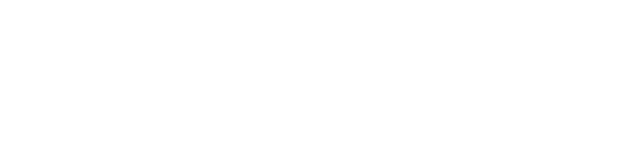
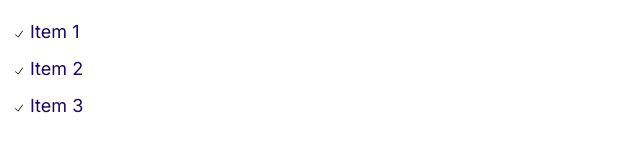
Before and after one commit to ignaf/Moshify, a plain HTML site: page Index.html in a window 1280 px wide. Shown: the whole page, without its empty margins (0-640 px from the left). Drawn offline with Linux system fonts and the light colour scheme.

Commit message:
lists component

```diff
--- a/Index.html
+++ b/Index.html
@@ -15,5 +15,10 @@
     <link rel="stylesheet" href="css/styles.css" />
   </head>
   <body>
+    <ul class="list list--tick">
+      <li class="list__item">Item 1</li>
+      <li class="list__item">Item 2</li>
+      <li class="list__item">Item 3</li>
+    </ul>
   </body>
 </html>
--- a/css/styles.css
+++ b/css/styles.css
@@ -114,3 +114,31 @@ a {
     font-size: 1.2rem;
   }
 }
+
+/*Lists*/
+.list {
+  list-style: none;
+  padding-left: 0;
+  color: var(--color-headings);
+}
+
+.list--inline .list__item {
+  display: inline-block;
+  margin-right: 2rem;
+}
+
+.list--tick {
+  list-style-image: url(../images/tick.svg);
+  padding-left: 3rem;
+}
+
+.list--tick .list__item {
+  padding-left: 0.5rem;
+  margin-bottom: 1rem;
+}
+
+@media screen and (min-width: 1024px) {
+  .list--tick .list__item {
+    padding-left: 0;
+  }
+}
```
Also changed, not shown: components/lists.html (added, +11 -0 lines), images/tick.svg (added).
